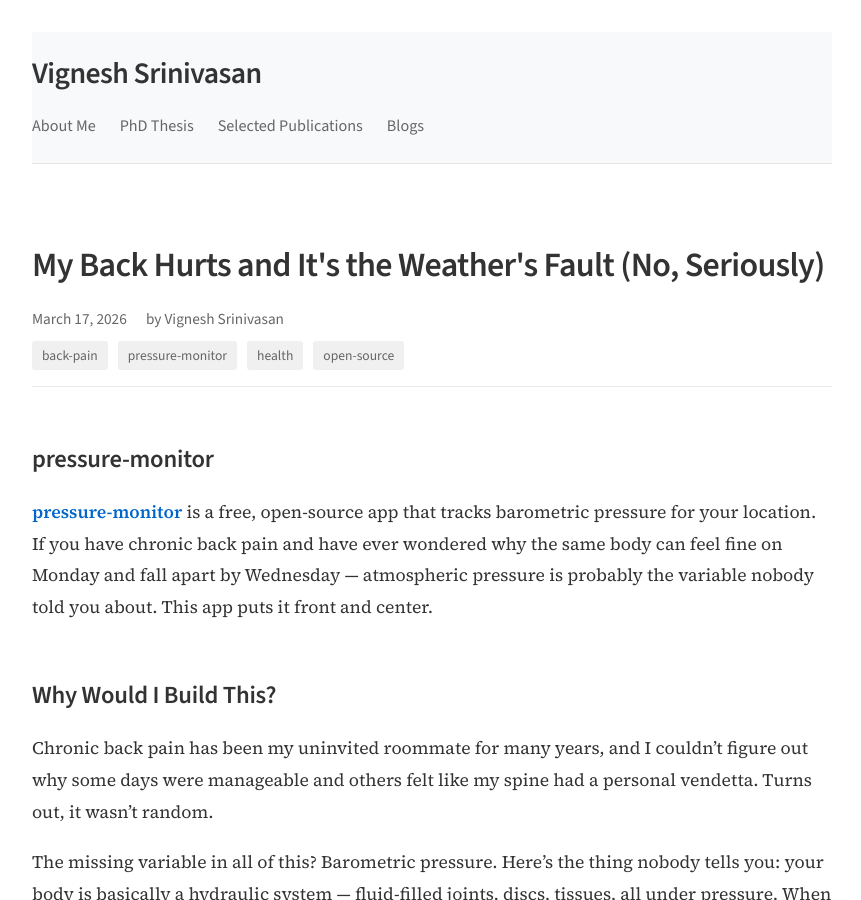
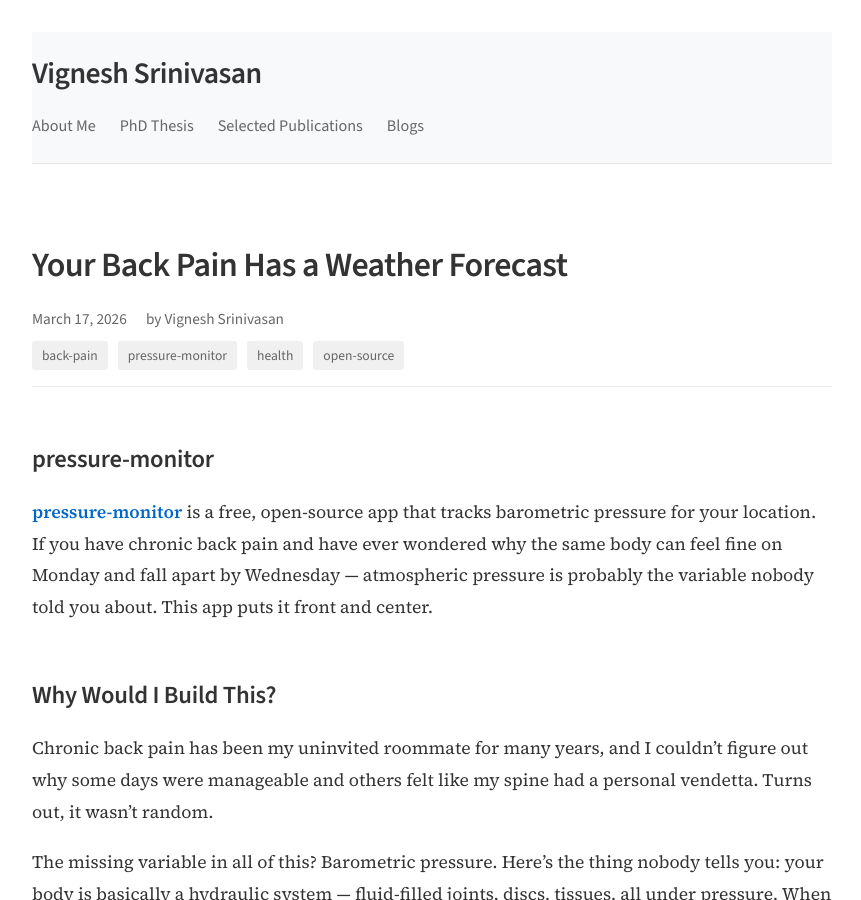
Before and after one commit to VigneshSrinivasan10/vigneshsrinivasan10.github.io, a Jekyll site: the page built from _blog/pressure-monitor.md, in a window 1280 px wide and 900 px high. Shown: the whole window, without its empty margins (208-1069 px from the left). Built offline with Jekyll 4.4.1, drawn with Linux system fonts in a browser that asks for light colours.

Commit message:
Update blog title to "Your Back Pain Has a Weather Forecast"
The previous title sounded like a complaint. The new title is shorter,
more intriguing, and better conveys the post's content.

https://claude.ai/code/session_01AWd46cCMgTTG25jyfnEo3T

```diff
--- a/_blog/pressure-monitor.md
+++ b/_blog/pressure-monitor.md
@@ -1,6 +1,6 @@
 ---
 layout: post
-title: "My Back Hurts and It's the Weather's Fault (No, Seriously)"
+title: "Your Back Pain Has a Weather Forecast"
 date: 2026-03-17
 tags: [back-pain, pressure-monitor, health, open-source]
 ---
```
